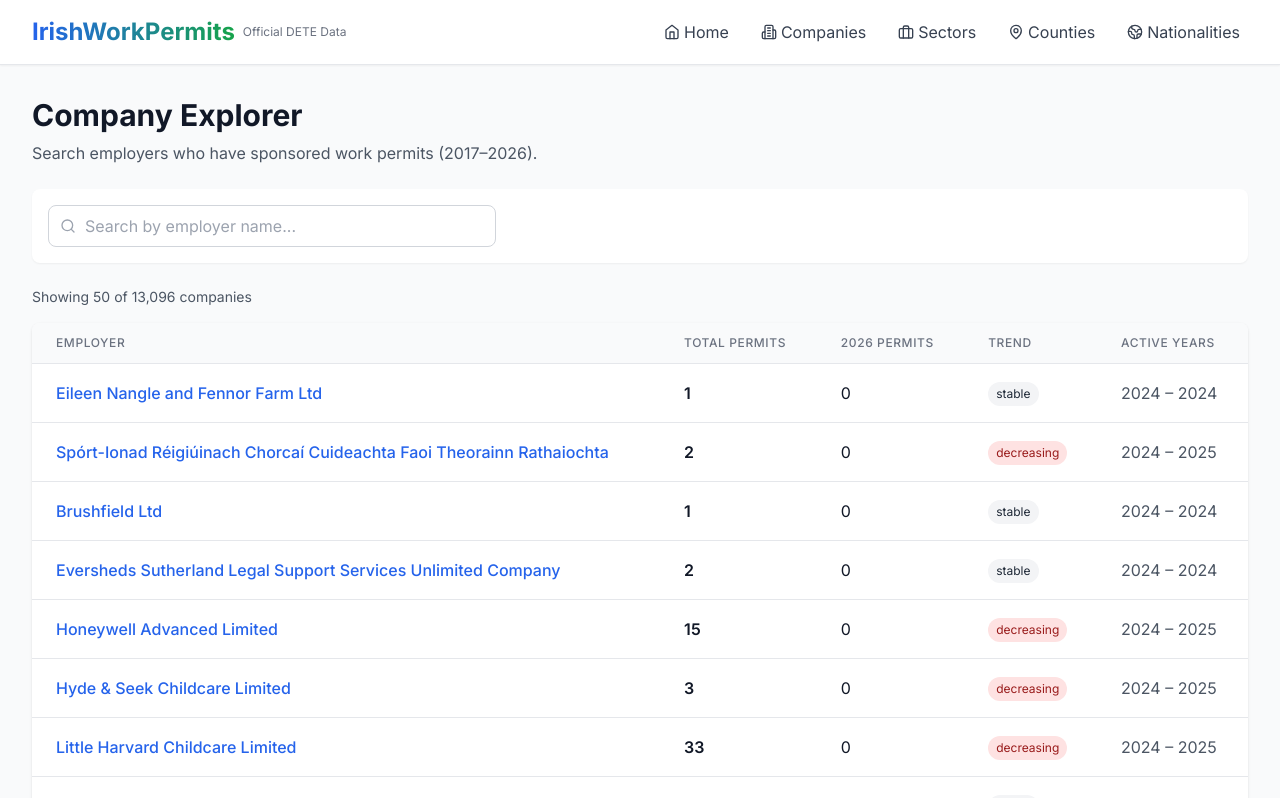
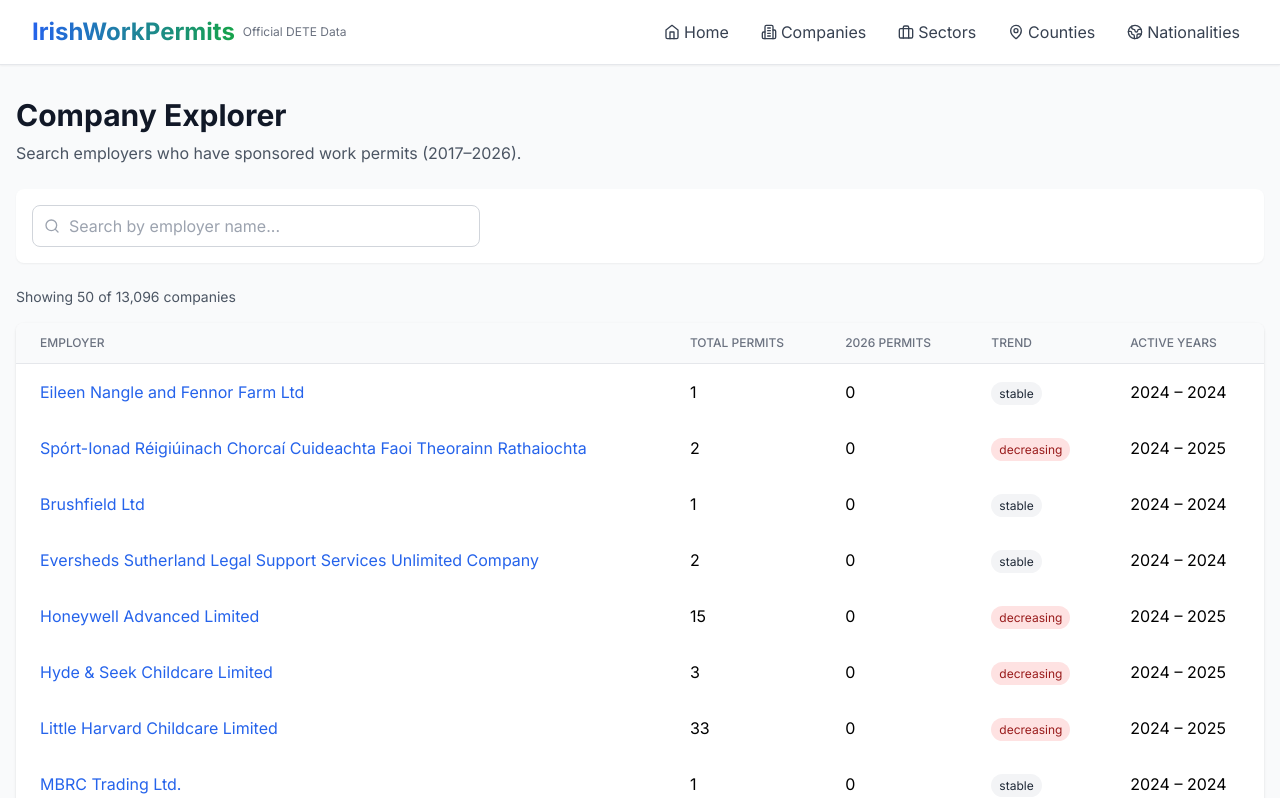
Before and after one commit to sander-ali/Irish-work-permits, a Next.js app: page /companies in a window 1280 px wide. Shown: the top 798 px of the page. Built offline with nearby package versions, Linux system fonts and the light colour scheme.

Commit message:
Update page.tsx

```diff
--- a/app/companies/page.tsx
+++ b/app/companies/page.tsx
@@ -1,6 +1,6 @@
-"use client";
+'use client';
 
-import { Suspense, useState, useEffect, useCallback } from 'react';
+import { useState, useEffect, useCallback } from 'react';
 import { useSearchParams, useRouter } from 'next/navigation';
 import Link from 'next/link';
 import { Search, ChevronLeft, ChevronRight } from 'lucide-react';
@@ -14,15 +14,7 @@ interface Company {
   lastActiveYear: number;
 }
 
-interface CompaniesResponse {
-  companies: Company[];
-  total: number;
-  page: number;
-  totalPages: number;
-}
-
-// This component uses useSearchParams and must be wrapped in Suspense
-function CompaniesContent() {
+export default function CompaniesPage() {
   const searchParams = useSearchParams();
   const router = useRouter();
   const [companies, setCompanies] = useState<Company[]>([]);
@@ -46,7 +38,7 @@ function CompaniesContent() {
       query: searchQuery,
     });
     const res = await fetch(`/api/permits?${params}`);
-    const data: CompaniesResponse = await res.json();
+    const data = await res.json();
     setCompanies(data.companies);
     setTotal(data.total);
     setTotalPages(data.totalPages);
@@ -76,7 +68,7 @@ function CompaniesContent() {
 
   return (
     <div className="min-h-screen bg-gray-50">
-      <div className="max-w-7xl mx-auto px-4 py-8 sm:px-6 lg:px-8">
+      <div className="max-w-7xl mx-auto px-4 py-8">
         <h1 className="text-3xl font-bold text-gray-900 mb-2">Company Explorer</h1>
         <p className="text-gray-600 mb-6">Search employers who have sponsored work permits (2017–2026).</p>
 
@@ -93,51 +85,33 @@ function CompaniesContent() {
           </div>
         </div>
 
-        <div className="mb-4 text-sm text-gray-600">
-          Showing {companies.length} of {total.toLocaleString()} companies
-        </div>
+        <div className="mb-4 text-sm text-gray-600">Showing {companies.length} of {total.toLocaleString()} companies</div>
 
         <div className="bg-white rounded-lg shadow overflow-hidden">
           <div className="overflow-x-auto">
             <table className="min-w-full divide-y divide-gray-200">
               <thead className="bg-gray-50">
                 <tr>
-                  <th className="px-6 py-3 text-left text-xs font-medium text-gray-500 uppercase tracking-wider">Employer</th>
-                  <th className="px-6 py-3 text-left text-xs font-medium text-gray-500 uppercase tracking-wider">Total Permits</th>
-                  <th className="px-6 py-3 text-left text-xs font-medium text-gray-500 uppercase tracking-wider">2026 Permits</th>
-                  <th className="px-6 py-3 text-left text-xs font-medium text-gray-500 uppercase tracking-wider">Trend</th>
-                  <th className="px-6 py-3 text-left text-xs font-medium text-gray-500 uppercase tracking-wider">Active Years</th>
+                  <th className="px-6 py-3 text-left text-xs font-medium text-gray-500 uppercase">Employer</th>
+                  <th className="px-6 py-3 text-left text-xs font-medium text-gray-500 uppercase">Total Permits</th>
+                  <th className="px-6 py-3 text-left text-xs font-medium text-gray-500 uppercase">2026 Permits</th>
+                  <th className="px-6 py-3 text-left text-xs font-medium text-gray-500 uppercase">Trend</th>
+                  <th className="px-6 py-3 text-left text-xs font-medium text-gray-500 uppercase">Active Years</th>
                 </tr>
               </thead>
-              <tbody className="bg-white divide-y divide-gray-200">
+              <tbody>
                 {loading ? (
-                  <tr>
-                    <td colSpan={5} className="px-6 py-12 text-center">
-                      <div className="inline-block animate-spin rounded-full h-6 w-6 border-b-2 border-blue-600"></div>
-                    </td>
-                  </tr>
+                  <tr><td colSpan={5} className="px-6 py-12 text-center">Loading...</td></tr>
                 ) : companies.length === 0 ? (
-                  <tr>
-                    <td colSpan={5} className="px-6 py-12 text-center text-gray-500">
-                      No companies found matching your search.
-                    </td>
-                  </tr>
+                  <tr><td colSpan={5} className="px-6 py-12 text-center">No companies found</td></tr>
                 ) : (
-                  companies.map((company, i) => (
-                    <tr key={i} className="hover:bg-gray-50 transition">
-                      <td className="px-6 py-4 whitespace-nowrap">
-                        <Link href={`/companies/${encodeURIComponent(company.name)}`} className="text-blue-600 hover:text-blue-800 font-medium">
-                          {company.name}
-                        </Link>
-                      </td>
-                      <td className="px-6 py-4 whitespace-nowrap font-semibold text-gray-900">{company.totalPermits?.toLocaleString() || 0}</td>
-                      <td className="px-6 py-4 whitespace-nowrap text-gray-900">{company.currentYearPermits.toLocaleString() || 0}</td>
-                      <td className="px-6 py-4 whitespace-nowrap">
-                        <span className={`inline-flex px-2 py-1 text-xs rounded-full ${getTrendBadge(company.trend)}`}>
-                          {company.trend}
-                        </span>
-                      </td>
-                      <td className="px-6 py-4 whitespace-nowrap text-gray-600">{company.firstYear} – {company.lastActiveYear}</td>
+                  companies.map((c, i) => (
+                    <tr key={i} className="hover:bg-gray-50">
+                      <td className="px-6 py-4 whitespace-nowrap"><Link href={`/companies/${encodeURIComponent(c.name)}`} className="text-blue-600 hover:underline">{c.name}</Link></td>
+                      <td className="px-6 py-4">{c.totalPermits.toLocaleString()}</td>
+                      <td className="px-6 py-4">{c.currentYearPermits.toLocaleString()}</td>
+                      <td className="px-6 py-4"><span className={`px-2 py-1 text-xs rounded-full ${getTrendBadge(c.trend)}`}>{c.trend}</span></td>
+                      <td className="px-6 py-4">{c.firstYear} – {c.lastActiveYear}</td>
                     </tr>
                   ))
                 )}
@@ -147,38 +121,13 @@ function CompaniesContent() {
         </div>
 
         {totalPages > 1 && (
-          <div className="flex justify-between items-center mt-6">
-            <button
-              onClick={() => setPage(p => Math.max(1, p - 1))}
-              disabled={page === 1}
-              className="flex items-center px-4 py-2 text-sm font-medium text-gray-700 bg-white border border-gray-300 rounded-md hover:bg-gray-50 disabled:opacity-50"
-            >
-              <ChevronLeft className="w-4 h-4 mr-1" /> Previous
-            </button>
-            <span className="text-sm text-gray-600">Page {page} of {totalPages}</span>
-            <button
-              onClick={() => setPage(p => Math.min(totalPages, p + 1))}
-              disabled={page === totalPages}
-              className="flex items-center px-4 py-2 text-sm font-medium text-gray-700 bg-white border border-gray-300 rounded-md hover:bg-gray-50 disabled:opacity-50"
-            >
-              Next <ChevronRight className="w-4 h-4 ml-1" />
-            </button>
+          <div className="flex justify-between mt-6">
+            <button onClick={() => setPage(p => Math.max(1, p-1))} disabled={page===1} className="px-4 py-2 border rounded disabled:opacity-50">Previous</button>
+            <span>Page {page} of {totalPages}</span>
+            <button onClick={() => setPage(p => Math.min(totalPages, p+1))} disabled={page===totalPages} className="px-4 py-2 border rounded disabled:opacity-50">Next</button>
           </div>
         )}
       </div>
     </div>
   );
 }
-
-// Main page component with Suspense boundary
-export default function CompaniesPage() {
-  return (
-    <Suspense fallback={
-      <div className="min-h-screen flex items-center justify-center">
-        <div className="animate-spin rounded-full h-12 w-12 border-b-2 border-blue-600"></div>
-      </div>
-    }>
-      <CompaniesContent />
-    </Suspense>
-  );
-}
```
